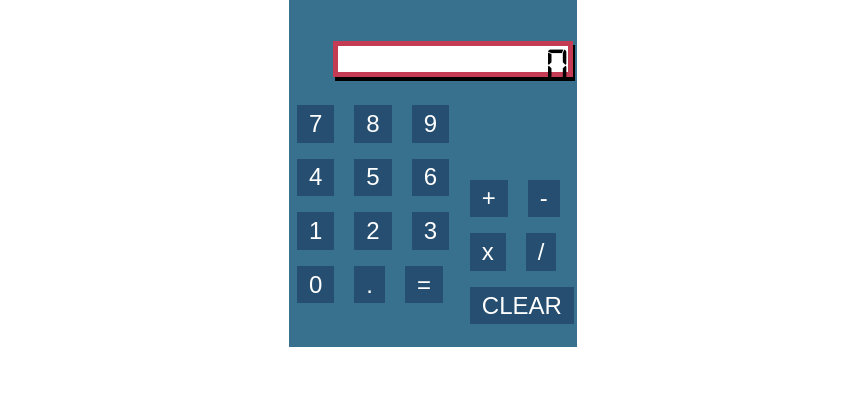
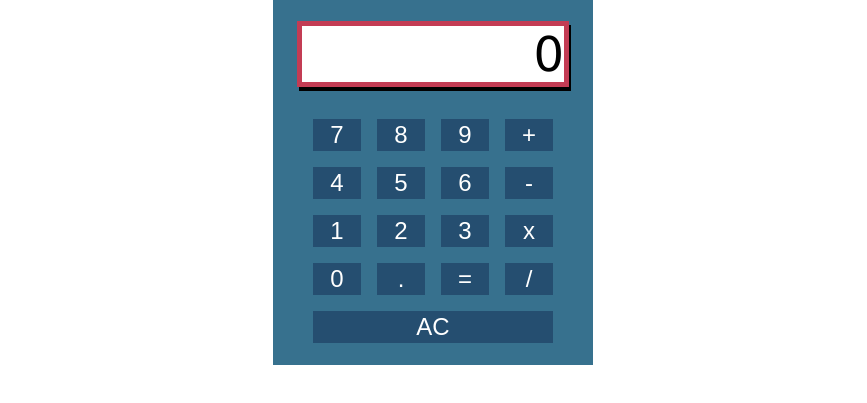
Before and after one commit to jokosanyang/JS-Calculator, a plain HTML site: page index.html in a window 1280 px wide. Shown: the part 137-540 px from the top of the page, without its empty margins (207-1074 px from the left). Drawn offline with Linux system fonts and the light colour scheme.

Commit message:
change css to use flexbox

```diff
--- a/index.html
+++ b/index.html
@@ -1,6 +1,9 @@
-<html>
+<!DOCTYPE html>
+<html lang="en">
 <head>
 <link rel="stylesheet" type="text/css" href="style.css">
+<title>Calculator</title>
+<link rel="icon" href="http://icons.iconarchive.com/icons/paomedia/small-n-flat/64/calculator-icon.png">
 </head>
 
 <body>
@@ -14,27 +17,23 @@
     <span id="display">0</span>
 </section>
 <div id="calc">
-   <div id="numbers">
     <button class="number" id="7">7</button>
     <button class="number" id="8">8</button>
     <button class="number" id="9">9</button>
+    <button class="calculations" id="plus"> + </button>
     <button class="number" id="4">4</button>
     <button class="number" id="5">5</button>
     <button class="number" id="6">6</button>
+    <button class="calculations" id="minus"> - </button>
     <button class="number" id="1">1</button>
     <button class="number" id="2">2</button>
     <button class="number" id="3">3</button>
+    <button class="calculations" id="multiply"> x </button>
     <button class="number" id="0">0</button>
-    <button id=".">.</button>
+    <button id="decimal">.</button>
     <button id="equals"> = </button>
-    </div>
-    <div id="calccolumn">
-    <button class="calculations" id="plus"> + </button>
-    <button class="calculations" id="minus"> - </button>
-    <button class="calculations" id="multiply"> x </button>
     <button class="calculations" id="divide"> / </button>
-    <button class="calculations" id="clear"> CLEAR </button>
-    </div>
+    <button class="calculations" id="clear"> AC </button>
 </div>
 </section>
 <script src="script.js"></script>
--- a/script.js
+++ b/script.js
@@ -1,5 +1,5 @@
 // declare variables
-var display = document.getElementById("display");
+let display = document.getElementById("display");
 var calculator = document.getElementById("calc");
 var result = 0;
 var operator = "";
@@ -8,10 +8,14 @@ var operator = "";
 calculator.addEventListener("click", print);
 
     function print(e) {
-        if (display.textContent == "0" && e.target && e.target.classList.contains("number")) {
+        if (e.target && e.target.classList.contains("number") && operator == "equals") {
+            display.textContent = e.target.textContent;
+            operator = "";
+        }
+        else if (display.textContent == "0" && e.target && e.target.classList.contains("number")) {
             display.textContent = e.target.textContent;
         }
-        else if (e.target && e.target.classList.contains("number") || e.target.id == ".") {
+        else if (e.target && e.target.classList.contains("number") || e.target.id == "decimal") {
             display.textContent = display.textContent.concat("", e.target.textContent);
         }
     }
@@ -37,7 +41,7 @@ calculator.addEventListener("click", calculate);
             }
             display.textContent = result;
             result = 0;
-            operator = "";
+            operator = "equals";
         }
             if (e.target && e.target.id == "clear") {
             result = 0;
--- a/style.css
+++ b/style.css
@@ -1,14 +1,9 @@
 * {
     padding: 0;
     margin: 0;
-    -webkit-box-sizing: border-box;
-    -moz-box-sizing: border-box;
     box-sizing: border-box;
 }
-@font-face {
-    font-family: "Digital 7";
-    src: url(digital-7.mono.ttf) format("truetype");
-}
+
 h1 {
     text-align: center;
     font-size: 3rem;
@@ -16,39 +11,35 @@ h1 {
     padding: 2.5rem;
 }
 #screen {
-    font-family: "Digital 7", sans-serif;
+    font-family: 'Lucida Sans', sans-serif;
     background-color: #FFFFFF;
     border: 5px solid #C33C54;
     box-shadow: 2px 4px;
     font-size: 3rem;
     width: 100%;
-    margin: 1.25rem;
+    margin-bottom: 1.5rem;
     text-align: right;
 }
 #calculator {
     background-color: #37718E;
     padding: 1.5rem;
-    width: 18rem;
+    width: 20rem;
     margin: auto;
-    height: 21.9rem;
+    height: 23rem;
     position: relative;
 }
-#numbers {
-    position: absolute;
-    left: 0;
-    width: 65%;
+
+#calc {
+    display: flex;
+    justify-content: center;
+    flex-flow: wrap;
 }
-#calccolumn {
-    position: absolute;
-    right: 0;
-    bottom: 15px;
-    width: 40%;
-}
+
 button {
-    display: inline-block;
     border: none;
-    padding: 0.3rem 0.75rem;
     margin: 0.5rem;
+    width: 3rem;
+    height: 2rem;
     background: #254E70;
     color: #ffffff;
     font-family: sans-serif;
@@ -57,8 +48,10 @@ button {
     text-align: center;
     transition: background 250ms ease-in-out,
                 transform 150ms ease;
-    -webkit-appearance: none;
-    -moz-appearance: none;
+
+}
+#clear {
+    width: 15rem;
 }
 
 button:hover,
```
Also changed, not shown: 1 other file.
